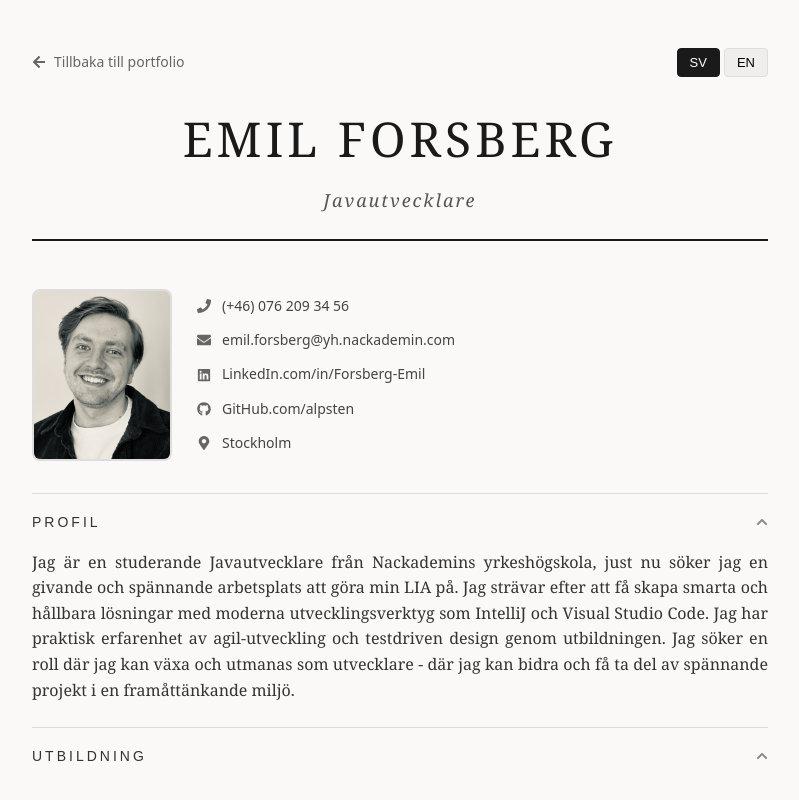
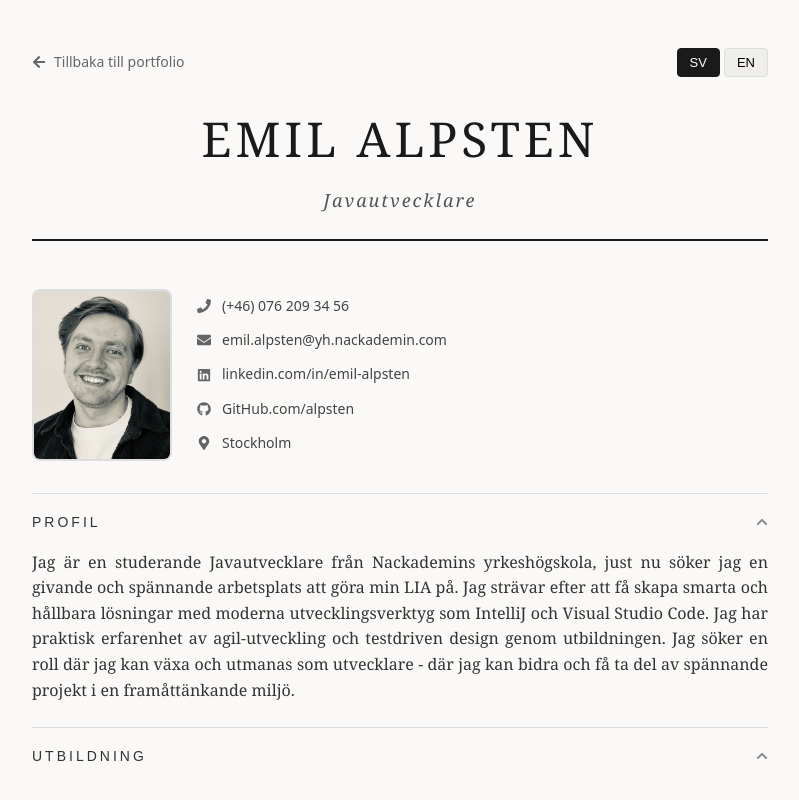
Before and after one commit to alpsten/web-portfolio-react-frontend, a React (Vite) app: page /cv in a window 1280 px wide. Shown: the top 800 px of the page, without its empty margins (240-1039 px from the left). Built offline with nearby package versions, Linux system fonts and the light colour scheme.

Commit message:
update last name.

```diff
--- a/index.html
+++ b/index.html
@@ -5,17 +5,17 @@
     <link rel="icon" type="image/png" href="/favicon.png" />
     <meta name="viewport" content="width=device-width, initial-scale=1.0" />
 
-      <title>Emil Forsberg</title>
+      <title>Emil Alpsten</title>
       <meta property="og:type" content="website" />
-      <meta property="og:url" content="https://forsberg.netlify.app" />
-      <meta property="og:title" content="Emil Forsberg" />
+      <meta property="og:url" content="https://emilalpsten.netlify.app" />
+      <meta property="og:title" content="Emil Alpsten" />
       <meta property="og:description" content="Java Developer • React • Based in Stockholm" />
-      <meta property="og:image" content="https://forsberg.netlify.app/preview.png" />
-      <meta property="og:image:secure_url" content="https://forsberg.netlify.app/preview.png?v=2" />
+      <meta property="og:image" content="https://emilalpsten.netlify.app/preview.png" />
+      <meta property="og:image:secure_url" content="https://emilalpsten.netlify.app/preview.png?v=2" />
       <meta property="og:image:width" content="1200" />
       <meta property="og:image:height" content="630" />
-      <meta property="og:site_name" content="Emil Forsberg" />
-      <meta property="og:image:alt" content="Portrait of Emil Forsberg and site header" />
+      <meta property="og:site_name" content="Emil Alpsten" />
+      <meta property="og:image:alt" content="Portrait of Emil Alpsten and site header" />
       <meta name="theme-color" content="#0d0f12" />
 
   </head>
--- a/src/data/cvData.ts
+++ b/src/data/cvData.ts
@@ -69,12 +69,12 @@ export interface CVData {
 }
 
 export const cvData: CVData = {
-    name: "Emil Forsberg",
+    name: "Emil Alpsten",
     headshot: "/src/assets/avatar-react.webp",
     contact: {
         phone: "(+46) 076 209 34 56",
-        email: "emil.forsberg@yh.nackademin.com",
-        linkedin: "LinkedIn.com/in/Forsberg-Emil",
+        email: "emil.alpsten@yh.nackademin.com",
+        linkedin: "linkedin.com/in/emil-alpsten",
         github: "GitHub.com/alpsten",
         location: "Stockholm",
     },
--- a/src/sections/Footer.tsx
+++ b/src/sections/Footer.tsx
@@ -7,7 +7,7 @@ export default function Footer() {
         <footer className="footer container">
             <div className="footer__icons">
                 <a href="https://github.com/alpsten" target="_blank" rel="noreferrer"><FaGithub /></a>
-                <a href="https://www.linkedin.com/in/forsberg-emil/" target="_blank" rel="noreferrer"><FaLinkedin /></a>
+                <a href="https://www.linkedin.com/in/emil-alpsten/" target="_blank" rel="noreferrer"><FaLinkedin /></a>
             </div>
 
             <div className="footer__note">
--- a/src/sections/Header.tsx
+++ b/src/sections/Header.tsx
@@ -11,7 +11,7 @@ export default function Header() {
                 <figure className="hero__avatar">
                     <img
                         src={avatar}
-                        alt="Emil Forsberg"
+                        alt="Emil Alpsten"
                         width={160}
                         height={160}
                         loading="lazy"
@@ -20,7 +20,7 @@ export default function Header() {
                 </figure>
 
                 <div className="hero_text">
-                    <h1 className="hero__title">Emil Forsberg</h1>
+                    <h1 className="hero__title">Emil Alpsten</h1>
 
                         <p>
                         <span className="hero__subtitle"></span>Software Developer on Mac <FaApple aria-label="Apple" />
@@ -31,13 +31,13 @@ export default function Header() {
                         </p>
 
                     <div className="socials-inline">
-                        <a className="social-icon social-icon--li" href="https://www.linkedin.com/in/forsberg-emil/" target="_blank" rel="noreferrer">
+                        <a className="social-icon social-icon--li" href="https://www.linkedin.com/in/emil-alpsten/" target="_blank" rel="noreferrer">
                             <FaLinkedin />
                         </a>
                         <a className="social-icon social-icon--gh" href="https://github.com/alpsten" target="_blank" rel="noreferrer">
                             <FaGithub />
                         </a>
-                        <a className="social-icon social-icon--mail" href="mailto:hello@emilforsberg.com">
+                        <a className="social-icon social-icon--mail" href="mailto:hello.alpsten@gmail.com">
                             <MdEmail />
                         </a>
                     </div>
```
Also changed, not shown: 2 other files (tests, documents, lock files or other folders).
